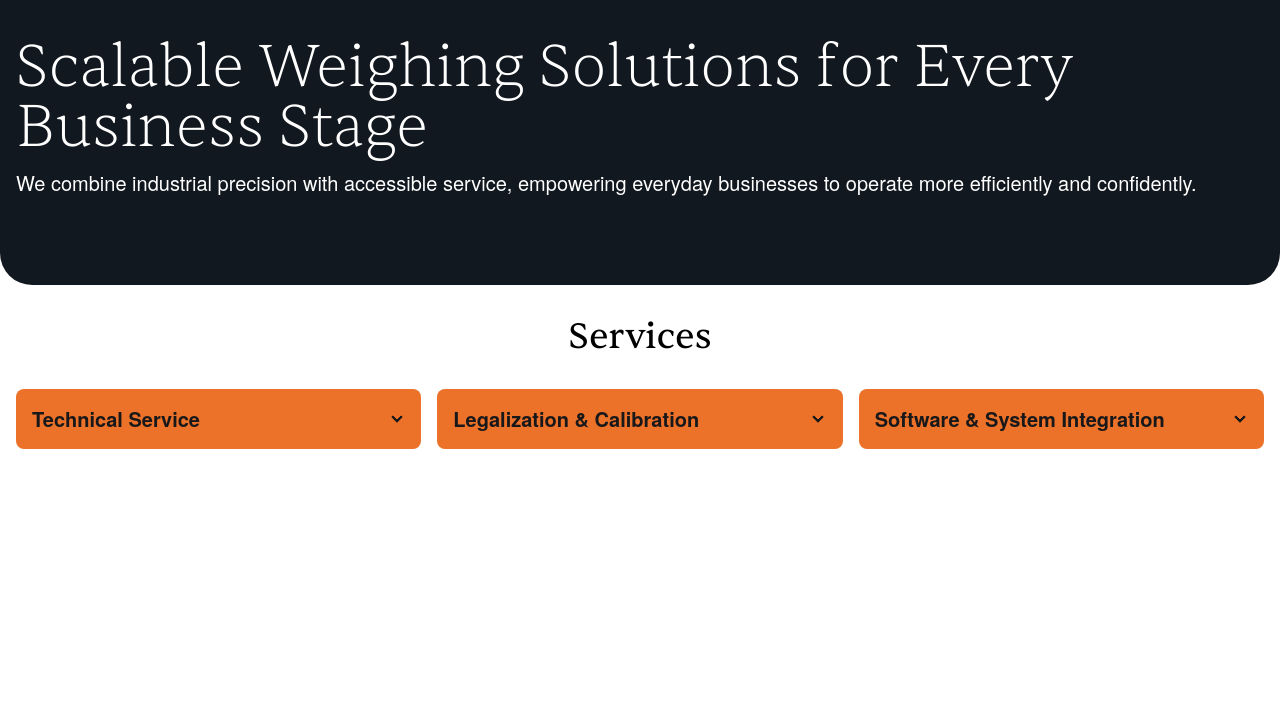
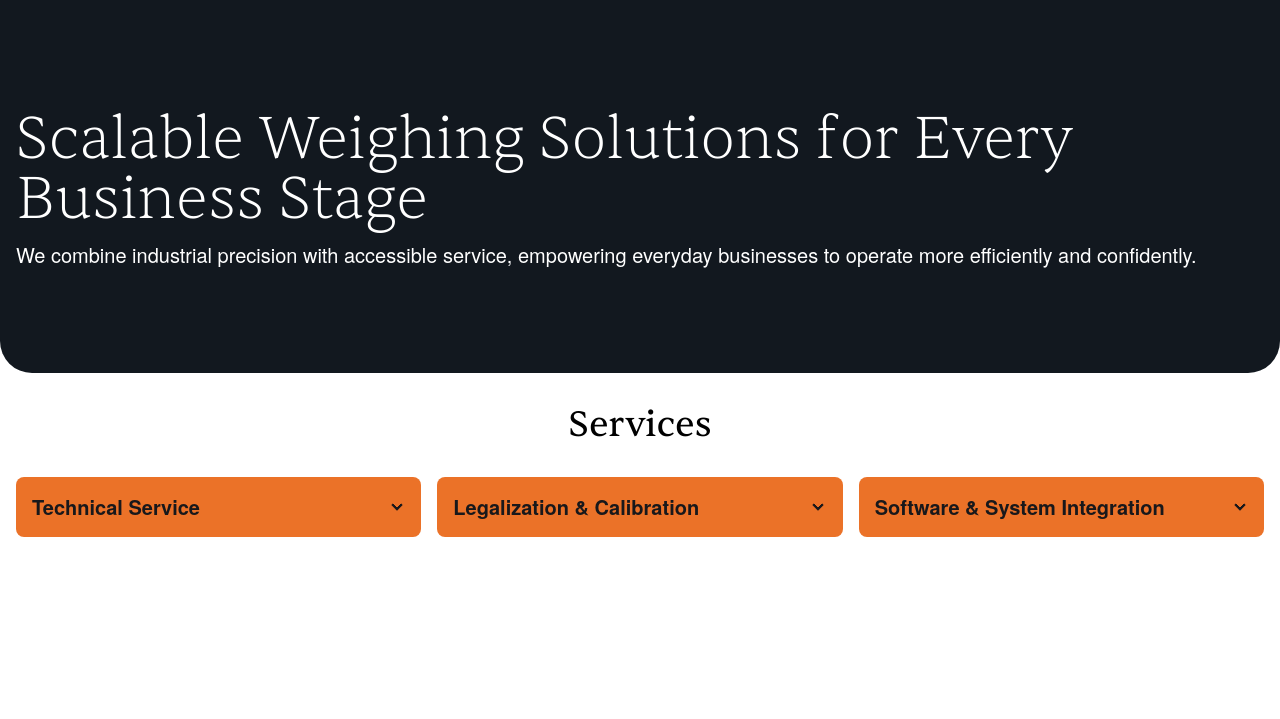
Before and after one commit to dionwsaja/fusion-test-1, a website: page index.html in a window 1280 px wide. Shown: the part 81-800 px from the top of the page. Drawn offline with nearby package versions, Linux system fonts and the light colour scheme; a web font is replaced by a local one.

Commit message:
rocket lagi

```diff
--- a/index.html
+++ b/index.html
@@ -109,7 +109,9 @@
     </nav>
 
     <!-- Hero section starts -->
-    <section class="bg-[#12181F] text-white pt-2 pb-16 rounded-b-4xl">
+    <section
+      class="bg-[#12181F] text-white md:pt-20 md:pb-20 pb-8 rounded-b-4xl"
+    >
       <div class="max-w-7xl mx-auto px-4">
         <div class="flex flex-col md:flex-row items-center justify-center">
           <div class="flex flex-col gap-y-3 md:justify-center">
```
Also changed, not shown: src/css/output.css.
